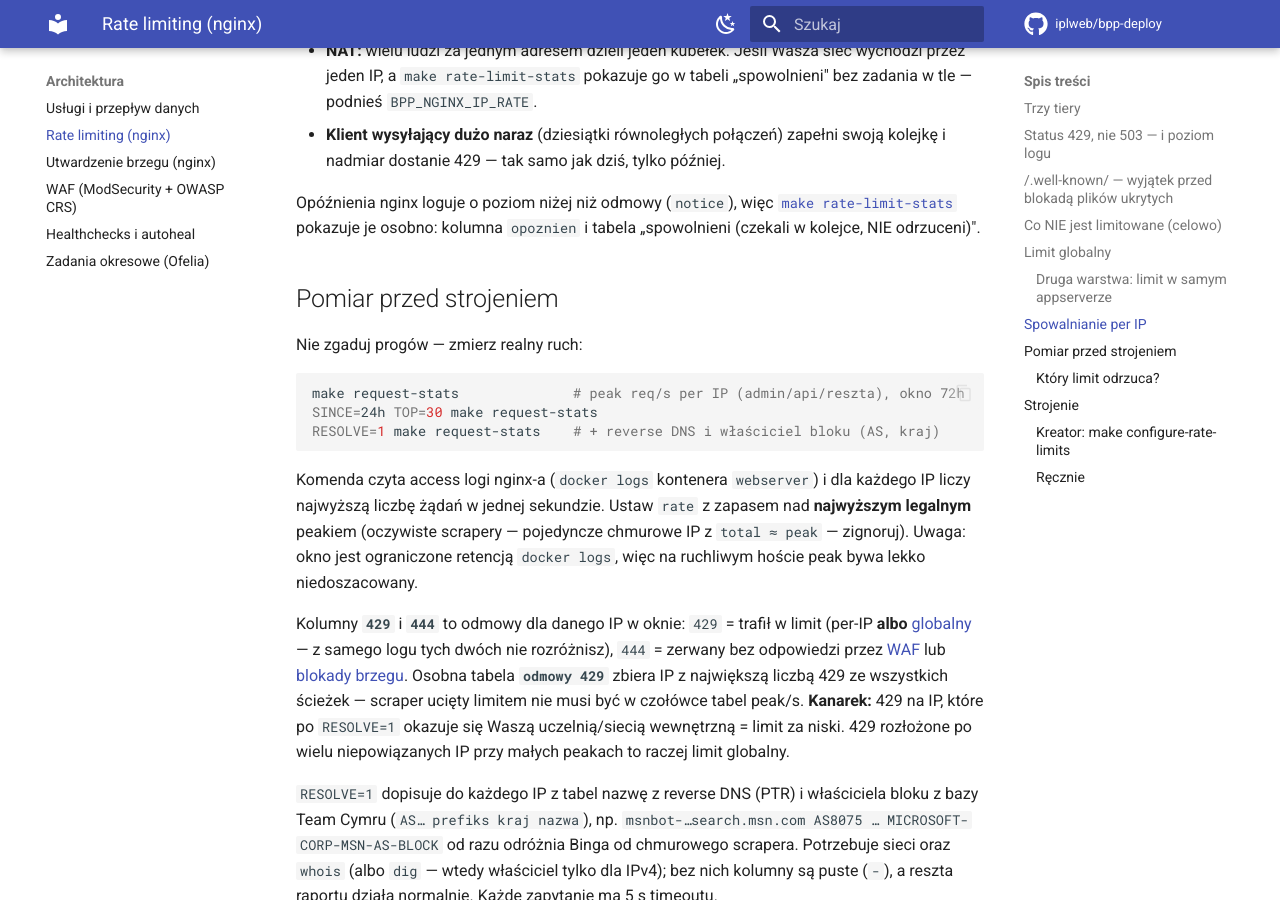
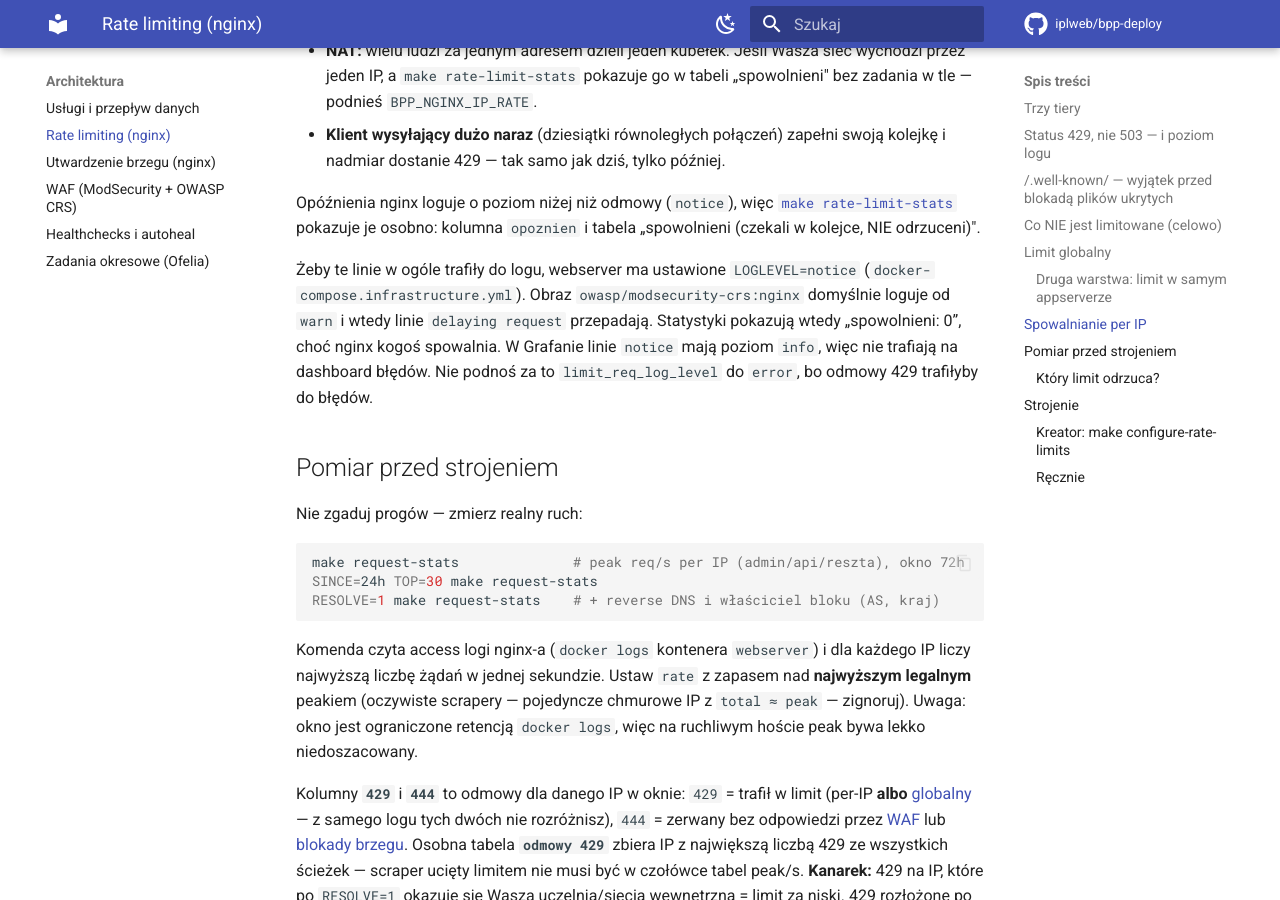
Before and after one commit to iplweb/bpp-deploy, an MkDocs documentation site: the page built from docs/architektura/rate-limiting.md, in a window 1280 px wide and 900 px high, scrolled down 4835 px. Built offline with MkDocs 1.6.1 and Material for MkDocs 9.7.7, drawn with Linux system fonts in a browser that asks for light colours; comment, search, counter and statistics services are not loaded.

Commit message:
fix(nginx): LOGLEVEL=notice — opoznienia bpp_ip_slow trafiaja do logu
Obraz owasp/modsecurity-crs:nginx ma error_log na ${LOGLEVEL}=warn, a nginx
loguje OPOZNIENIA limit_req o poziom nizej niz odmowy (notice przy
limit_req_log_level warn). Linie "delaying request ... bpp_ip_slow" ginely:
make rate-limit-stats pokazywal "spowolnieni: 0" mimo spowalniania, a
make test-nginx-limits padal w CI (tez na main) po pullu nowszego obrazu.

- webserver: LOGLEVEL=notice (notice -> Alloy mapuje na info, nie error),
- test-nginx-limits: ten sam LOGLEVEL + LC_ALL=C przy porownaniu czasow
  (pl_PL z przecinkiem dziesietnym liczyl opoznienia zle),
- test_nginx_global_limits_wired: asercja LOGLEVEL w compose (sprawdzona
  mutacja warn -> FAIL), bo test runtime ustawia go sam.

Co-Authored-By: Claude Opus 5.5 <noreply@anthropic.com>

```diff
--- a/docs/architektura/rate-limiting.md
+++ b/docs/architektura/rate-limiting.md
@@ -205,6 +205,13 @@ Opóźnienia nginx loguje o poziom niżej niż odmowy (`notice`), więc
 [`make rate-limit-stats`](#ktory-limit) pokazuje je osobno: kolumna `opoznien`
 i tabela „spowolnieni (czekali w kolejce, NIE odrzuceni)".
 
+Żeby te linie w ogóle trafiły do logu, webserver ma ustawione `LOGLEVEL=notice`
+(`docker-compose.infrastructure.yml`). Obraz `owasp/modsecurity-crs:nginx` domyślnie
+loguje od `warn` i wtedy linie `delaying request` przepadają. Statystyki pokazują wtedy
+„spowolnieni: 0”, choć nginx kogoś spowalnia. W Grafanie linie `notice` mają poziom
+`info`, więc nie trafiają na dashboard błędów. Nie podnoś za to
+`limit_req_log_level` do `error`, bo odmowy 429 trafiłyby do błędów.
+
 ## Pomiar przed strojeniem
 
 Nie zgaduj progów — zmierz realny ruch:
```
Also changed, not shown: CLAUDE.md (+1 -1 lines), docker-compose.infrastructure.yml (+7 -0 lines), 2 other files.
